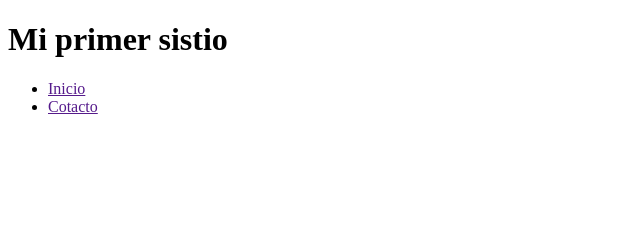
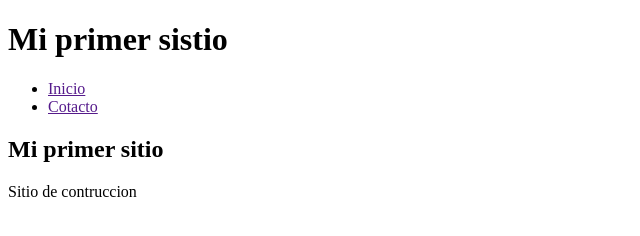
Before and after one commit to kazumi2/Prueba-git, a plain HTML site: page index.html in a window 1280 px wide. Shown: the whole page, without its empty margins (0-640 px from the left). Drawn offline with Linux system fonts and the light colour scheme.

Commit message:
agregue un footer

```diff
--- a/index.html
+++ b/index.html
@@ -17,11 +17,11 @@
     </header>
 <main>
     <section>
-
+        <h1>Mi primer sitio</h1>
     </section>
 </main>
  <footer>
-
+    <p>Sitio de contruccion</p>
  </footer>
 </body>
 </html>
```
